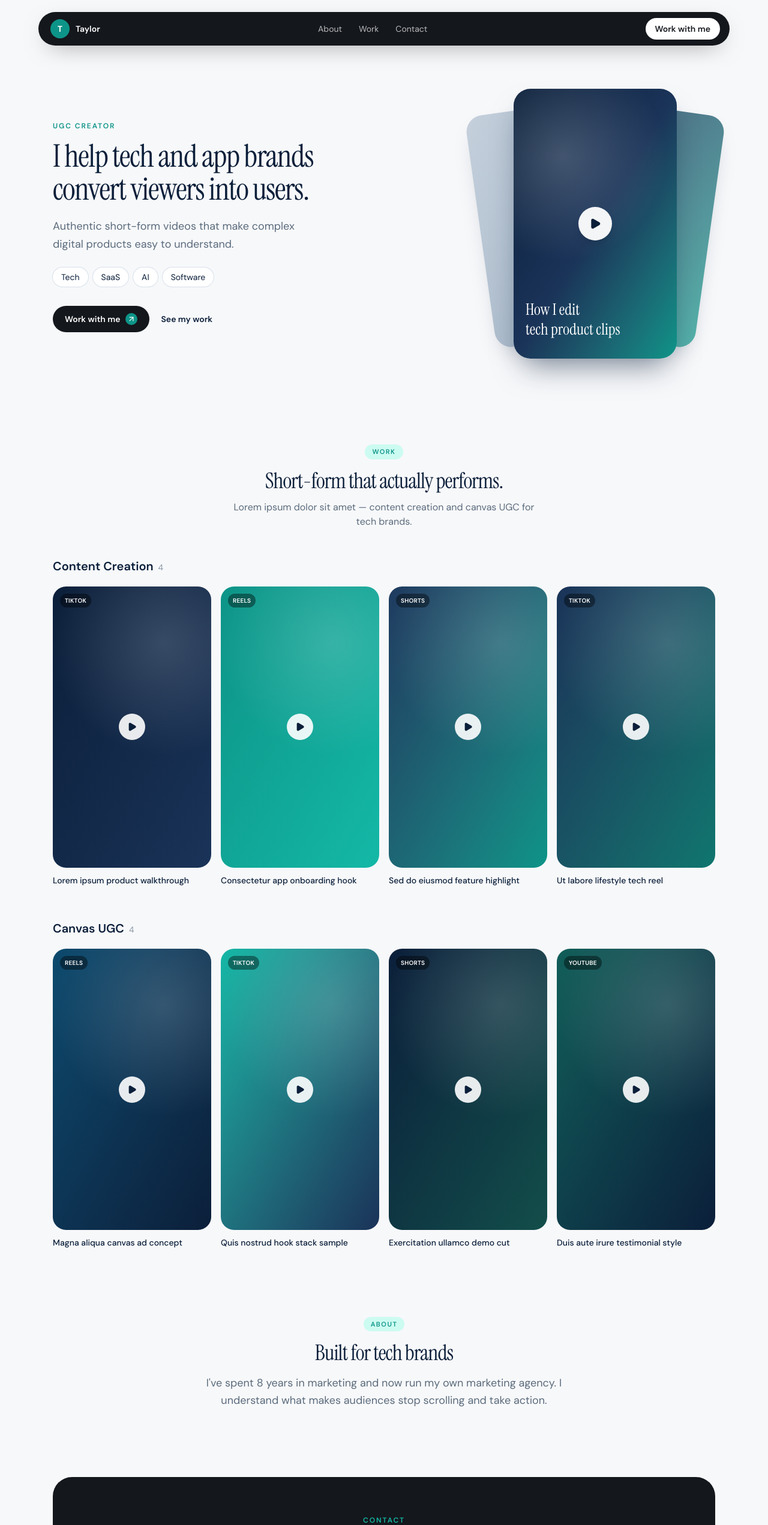
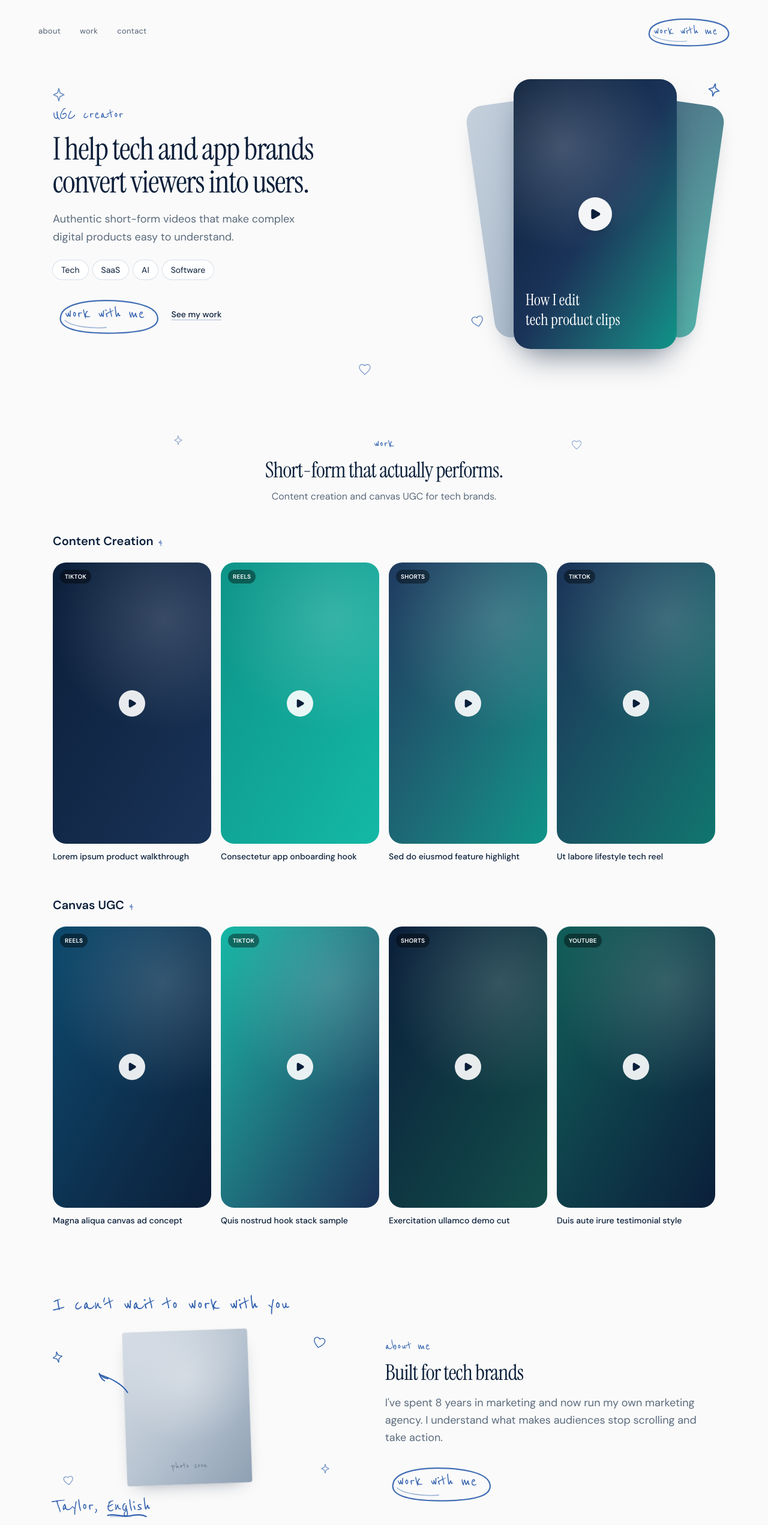
Before and after one commit to taylor-regen/taylor-ugc, a Next.js app: page / in a window 1280 px wide. Shown: the top 2543 px of the page at 60% size. Built offline with nearby package versions, Linux system fonts and the light colour scheme.

Commit message:
Add ballpoint-pen scrapbook styling across the portfolio.
Floating nav without the charcoal bar, circled work-with-me CTAs, and a handwritten about collage with stars and hearts.

Co-authored-by: Cursor <cursoragent@cursor.com>

```diff
--- a/src/app/globals.css
+++ b/src/app/globals.css
@@ -2,13 +2,14 @@
 
 :root {
   --bg: #ffffff;
-  --bg-soft: #f5f8fb;
+  --bg-soft: #fafafa;
   --bg-muted: #eef3f7;
   --navy: #0b1f3a;
   --navy-soft: #1a3358;
   --teal: #0d9488;
   --teal-bright: #14b8a6;
   --teal-soft: #ccfbf1;
+  --ink: #2f5fad;
   --border: #d7e0ea;
   --text: #0b1f3a;
   --text-muted: #5b6b7c;
@@ -24,12 +25,14 @@
   --color-teal: var(--teal);
   --color-teal-bright: var(--teal-bright);
   --color-teal-soft: var(--teal-soft);
+  --color-ink: var(--ink);
   --color-border: var(--border);
   --color-text: var(--text);
   --color-text-muted: var(--text-muted);
   --color-text-faint: var(--text-faint);
   --font-sans: var(--font-dm-sans);
   --font-display: var(--font-instrument);
+  --font-pen: var(--font-reenie);
 }
 
 html {
@@ -51,12 +54,18 @@ html {
 }
 
 body {
-  background: #f7f8fa;
+  background: #fafafa;
   color: var(--text);
   font-family: var(--font-dm-sans), system-ui, sans-serif;
 }
 
+.font-pen {
+  font-family: var(--font-reenie), cursive;
+  font-weight: 400;
+  letter-spacing: 0.01em;
+}
+
 ::selection {
-  background: color-mix(in oklab, var(--teal) 30%, white);
+  background: color-mix(in oklab, var(--ink) 25%, white);
   color: var(--navy);
 }
--- /dev/null
+++ b/src/components/portfolio/PenDoodles.tsx
@@ -0,0 +1,100 @@
+export function PenCircle({ className = "" }: { className?: string }) {
+  return (
+    <svg
+      viewBox="0 0 160 56"
+      fill="none"
+      aria-hidden
+      className={className}
+      preserveAspectRatio="none"
+    >
+      <path
+        d="M18 28c2-14 28-22 62-22s70 6 74 22c4 16-18 24-70 24S14 42 18 28Z"
+        stroke="currentColor"
+        strokeWidth="2.2"
+        strokeLinecap="round"
+        strokeLinejoin="round"
+        vectorEffect="non-scaling-stroke"
+        opacity="0.9"
+      />
+      <path
+        d="M24 34c8 8 36 12 58 10"
+        stroke="currentColor"
+        strokeWidth="1.4"
+        strokeLinecap="round"
+        opacity="0.45"
+      />
+    </svg>
+  );
+}
+
+export function PenArrow({ className = "" }: { className?: string }) {
+  return (
+    <svg viewBox="0 0 120 80" fill="none" aria-hidden className={className}>
+      <path
+        d="M12 18c18 4 38 22 52 42"
+        stroke="currentColor"
+        strokeWidth="2.4"
+        strokeLinecap="round"
+      />
+      <path
+        d="M52 48c4 8 10 12 16 14M68 62c-8 0-14-2-18-6"
+        stroke="currentColor"
+        strokeWidth="2.4"
+        strokeLinecap="round"
+        strokeLinejoin="round"
+      />
+    </svg>
+  );
+}
+
+export function PenStar({ className = "" }: { className?: string }) {
+  return (
+    <svg viewBox="0 0 32 32" fill="none" aria-hidden className={className}>
+      <path
+        d="M16 4l2.2 8.2L26 16l-7.8 3.8L16 28l-2.2-8.2L6 16l7.8-3.8L16 4Z"
+        stroke="currentColor"
+        strokeWidth="1.8"
+        strokeLinejoin="round"
+      />
+    </svg>
+  );
+}
+
+export function PenHeart({ className = "" }: { className?: string }) {
+  return (
+    <svg viewBox="0 0 32 30" fill="none" aria-hidden className={className}>
+      <path
+        d="M16 26C10 21 4 16.5 4 10.5 4 6.5 7 4 10.5 4c2.2 0 4 1.2 5.5 3C17.5 5.2 19.3 4 21.5 4 25 4 28 6.5 28 10.5 28 16.5 22 21 16 26Z"
+        stroke="currentColor"
+        strokeWidth="1.8"
+        strokeLinejoin="round"
+      />
+    </svg>
+  );
+}
+
+export function PenUnderline({ className = "" }: { className?: string }) {
+  return (
+    <svg
+      viewBox="0 0 120 12"
+      fill="none"
+      aria-hidden
+      className={className}
+      preserveAspectRatio="none"
+    >
+      <path
+        d="M2 7c18-3 36 2 54 1s36-4 52 1"
+        stroke="currentColor"
+        strokeWidth="2.2"
+        strokeLinecap="round"
+      />
+      <path
+        d="M10 9c20-1 40 1 58 0"
+        stroke="currentColor"
+        strokeWidth="1.2"
+        strokeLinecap="round"
+        opacity="0.5"
+      />
+    </svg>
+  );
+}
--- a/src/components/portfolio/PortfolioPage.tsx
+++ b/src/components/portfolio/PortfolioPage.tsx
@@ -1,7 +1,14 @@
 "use client";
 
-import { ArrowUpRight, Play } from "lucide-react";
+import { Play } from "lucide-react";
 import { niches, workCategories } from "@/lib/content";
+import {
+  PenArrow,
+  PenCircle,
+  PenHeart,
+  PenStar,
+  PenUnderline,
+} from "@/components/portfolio/PenDoodles";
 
 function scrollTo(id: string) {
   document.getElementById(id)?.scrollIntoView({ behavior: "smooth", block: "start" });
@@ -9,14 +16,15 @@ function scrollTo(id: string) {
 
 export function PortfolioPage() {
   return (
-    <div className="mx-auto max-w-6xl px-4 pb-20 pt-28 md:px-6 md:pt-32">
+    <div className="mx-auto max-w-6xl px-4 pb-20 pt-24 md:px-6 md:pt-28">
       {/* Hero */}
-      <section className="grid items-center gap-10 pb-20 md:grid-cols-2 md:gap-12 md:pb-28">
+      <section className="relative grid items-center gap-10 pb-20 md:grid-cols-2 md:gap-12 md:pb-28">
+        <PenStar className="absolute -left-1 top-8 hidden size-7 text-ink/70 md:block" />
+        <PenHeart className="absolute bottom-24 left-[46%] hidden size-6 text-ink/60 md:block" />
+
         <div>
-          <p className="text-xs font-semibold uppercase tracking-[0.16em] text-teal">
-            UGC creator
-          </p>
-          <h1 className="mt-4 max-w-xl font-display text-4xl leading-[1.05] tracking-tight text-navy md:text-5xl lg:text-[3.25rem]">
+          <p className="font-pen text-2xl text-ink md:text-[1.7rem]">UGC creator</p>
+          <h1 className="mt-3 max-w-xl font-display text-4xl leading-[1.05] tracking-tight text-navy md:text-5xl lg:text-[3.25rem]">
             I help tech and app brands convert viewers into users.
           </h1>
           <p className="mt-5 max-w-md text-base leading-relaxed text-text-muted md:text-lg">
@@ -35,19 +43,17 @@ export function PortfolioPage() {
             ))}
           </div>
 
-          <div className="mt-8 flex flex-wrap items-center gap-5">
+          <div className="mt-8 flex flex-wrap items-center gap-6">
             <a
               href="#contact"
               onClick={(e) => {
                 e.preventDefault();
                 scrollTo("contact");
               }}
-              className="inline-flex items-center gap-2 rounded-full bg-[#14171c] px-5 py-3 text-sm font-semibold text-white transition hover:bg-navy"
+              className="relative inline-flex px-5 py-2 font-pen text-3xl text-ink transition hover:opacity-80"
             >
-              Work with me
-              <span className="inline-flex size-5 items-center justify-center rounded-full bg-teal text-white">
-                <ArrowUpRight className="size-3.5" />
-              </span>
+              work with me
+              <PenCircle className="pointer-events-none absolute -inset-x-2 -inset-y-1 text-ink" />
             </a>
             <a
               href="#work"
@@ -55,26 +61,25 @@ export function PortfolioPage() {
                 e.preventDefault();
                 scrollTo("work");
               }}
-              className="text-sm font-semibold text-navy underline-offset-4 transition hover:text-teal hover:underline"
+              className="text-sm font-medium text-navy underline decoration-ink/40 underline-offset-4 transition hover:text-ink"
             >
               See my work
             </a>
           </div>
         </div>
 
-        {/* Centered front video with left/right slant cards */}
         <div className="relative mx-auto aspect-[4/5] w-full max-w-[360px] md:mx-0 md:ml-auto md:max-w-[400px]">
-          {/* Left slant */}
+          <PenStar className="absolute -right-3 top-6 z-20 size-6 rotate-12 text-ink md:size-7" />
+          <PenHeart className="absolute -left-2 bottom-16 z-20 size-5 -rotate-12 text-ink/80 md:size-6" />
+
           <div
             aria-hidden
             className="absolute left-[2%] top-[10%] z-0 h-[78%] w-[58%] -rotate-[8deg] rounded-[28px] bg-gradient-to-br from-[#c5d0dc] to-[#9aadc0] shadow-[0_18px_40px_-20px_rgba(11,31,58,0.35)]"
           />
-          {/* Right slant */}
           <div
             aria-hidden
             className="absolute right-[2%] top-[10%] z-0 h-[78%] w-[58%] rotate-[8deg] rounded-[28px] bg-gradient-to-br from-navy-soft/80 to-teal/70 shadow-[0_18px_40px_-20px_rgba(11,31,58,0.4)]"
           />
-          {/* Front center */}
           <div className="absolute left-1/2 top-[4%] z-10 h-[90%] w-[68%] -translate-x-1/2 overflow-hidden rounded-[28px] bg-gradient-to-br from-navy via-navy-soft to-teal shadow-[0_28px_50px_-18px_rgba(11,31,58,0.55)]">
             <div className="absolute inset-0 bg-[radial-gradient(circle_at_30%_25%,rgba(255,255,255,0.2),transparent_45%)]" />
             <div className="absolute inset-0 flex items-center justify-center">
@@ -93,15 +98,15 @@ export function PortfolioPage() {
 
       {/* Work */}
       <section id="work" className="scroll-mt-28 pb-20 md:pb-28">
-        <div className="mb-12 text-center">
-          <span className="inline-flex rounded-full bg-teal-soft px-3 py-1 text-[11px] font-semibold uppercase tracking-[0.14em] text-teal">
-            Work
-          </span>
-          <h2 className="mt-4 font-display text-3xl tracking-tight text-navy md:text-4xl">
+        <div className="relative mb-12 text-center">
+          <PenStar className="absolute left-[18%] top-0 size-5 text-ink/50" />
+          <PenHeart className="absolute right-[20%] top-2 size-5 text-ink/50" />
+          <p className="font-pen text-2xl text-ink">work</p>
+          <h2 className="mt-2 font-display text-3xl tracking-tight text-navy md:text-4xl">
             Short-form that actually performs.
           </h2>
           <p className="mx-auto mt-3 max-w-lg text-sm text-text-muted md:text-base">
-            Lorem ipsum dolor sit amet — content creation and canvas UGC for tech brands.
+            Content creation and canvas UGC for tech brands.
           </p>
         </div>
 
@@ -110,7 +115,7 @@ export function PortfolioPage() {
             <div key={category.name}>
               <div className="mb-5 flex items-baseline gap-2">
                 <h3 className="text-xl font-semibold text-navy">{category.name}</h3>
-                <span className="text-sm text-text-faint">{category.count}</span>
+                <span className="font-pen text-xl text-ink">{category.count}</span>
               </div>
               <div className="grid grid-cols-2 gap-3 sm:gap-4 lg:grid-cols-4">
                 {category.items.map((item) => (
@@ -141,38 +146,88 @@ export function PortfolioPage() {
 
       {/* About */}
       <section id="about" className="scroll-mt-28 pb-20 md:pb-28">
-        <div className="mx-auto max-w-2xl text-center">
-          <span className="inline-flex rounded-full bg-teal-soft px-3 py-1 text-[11px] font-semibold uppercase tracking-[0.14em] text-teal">
-            About
+        <div className="grid items-center gap-10 md:grid-cols-[0.95fr_1.05fr] md:gap-14">
+          {/* Handwritten scrapbook side */}
+          <div className="relative mx-auto w-full max-w-md md:mx-0">
+            <p className="font-pen text-[2rem] leading-none text-ink md:text-[2.35rem]">
+              I can&apos;t wait to work with you
+            </p>
+
+            <div className="relative mt-6 flex justify-center">
+              <PenStar className="absolute -left-1 top-8 size-6 -rotate-12 text-ink" />
+              <PenHeart className="absolute -right-2 top-2 size-6 rotate-12 text-ink" />
+              <PenStar className="absolute bottom-4 -right-4 size-5 text-ink/70" />
+              <PenHeart className="absolute -bottom-1 left-4 size-5 -rotate-6 text-ink/70" />
+
+              <div className="relative">
+                <div className="h-56 w-44 -rotate-2 overflow-hidden rounded-sm bg-gradient-to-br from-[#d6dde6] via-[#b8c4d1] to-[#8fa0b3] shadow-[0_12px_30px_-16px_rgba(11,31,58,0.45)] ring-1 ring-black/5 md:h-64 md:w-52">
+                  <div className="flex h-full items-end justify-center bg-[radial-gradient(circle_at_50%_30%,rgba(255,255,255,0.35),transparent_55%)] pb-4">
+                    <span className="font-pen text-lg text-navy/40">photo soon</span>
+                  </div>
+                </div>
+
+                <div className="absolute -left-16 top-10 hidden w-28 rotate-[-18deg] text-ink sm:block md:-left-20">
+                  <PenArrow className="h-16 w-full rotate-90 scale-x-[-1]" />
+                </div>
+              </div>
+            </div>
+
+            <div className="mt-5 text-ink">
+              <p className="font-pen text-3xl leading-none md:text-[2.1rem]">
+                Taylor,{" "}
+                <span className="relative inline-block">
+                  English
+                  <PenUnderline className="absolute -bottom-1 left-0 h-3 w-full" />
                 </span>
-          <h2 className="mt-4 font-display text-3xl tracking-tight text-navy md:text-4xl">
+              </p>
+              <p className="mt-3 font-pen text-xl text-ink/80">UGC · tech &amp; apps</p>
+            </div>
+          </div>
+
+          {/* About copy */}
+          <div>
+            <p className="font-pen text-2xl text-ink">about me</p>
+            <h2 className="mt-2 font-display text-3xl tracking-tight text-navy md:text-4xl">
               Built for tech brands
             </h2>
-          <p className="mt-4 text-base leading-relaxed text-text-muted md:text-lg">
+            <p className="mt-4 max-w-xl text-base leading-relaxed text-text-muted md:text-lg">
               I&apos;ve spent 8 years in marketing and now run my own marketing agency. I
               understand what makes audiences stop scrolling and take action.
             </p>
+            <a
+              href="#contact"
+              onClick={(e) => {
+                e.preventDefault();
+                scrollTo("contact");
+              }}
+              className="relative mt-8 inline-flex px-5 py-2 font-pen text-3xl text-ink transition hover:opacity-80"
+            >
+              work with me
+              <PenCircle className="pointer-events-none absolute -inset-x-2 -inset-y-1 text-ink" />
+            </a>
+          </div>
         </div>
       </section>
 
       {/* Contact */}
       <section id="contact" className="scroll-mt-28">
-        <div className="rounded-[32px] bg-[#14171c] px-6 py-12 text-center text-white md:px-12 md:py-16">
-          <p className="text-xs font-semibold uppercase tracking-[0.16em] text-teal-bright">
-            Contact
-          </p>
-          <h2 className="mt-4 font-display text-3xl md:text-4xl">
+        <div className="relative overflow-hidden rounded-[32px] border border-border bg-white px-6 py-12 text-center md:px-12 md:py-16">
+          <PenStar className="absolute left-8 top-8 size-6 text-ink/50" />
+          <PenHeart className="absolute right-10 top-10 size-6 text-ink/50" />
+          <PenStar className="absolute bottom-10 left-1/4 size-5 text-ink/40" />
+          <p className="font-pen text-2xl text-ink">contact</p>
+          <h2 className="mt-3 font-display text-3xl text-navy md:text-4xl">
             Let&apos;s make something scroll-stopping
           </h2>
-          <p className="mx-auto mt-3 max-w-md text-sm leading-relaxed text-white/65 md:text-base">
-            Lorem ipsum dolor sit amet. Tell me about the product and timeline.
+          <p className="mx-auto mt-3 max-w-md text-sm leading-relaxed text-text-muted md:text-base">
+            Tell me about the product and timeline.
           </p>
           <a
             href="mailto:hello@example.com"
-            className="mt-8 inline-flex items-center gap-2 rounded-full bg-white px-6 py-3 text-sm font-semibold text-[#14171c] transition hover:bg-teal-soft"
+            className="relative mt-8 inline-flex px-5 py-2 font-pen text-3xl text-ink transition hover:opacity-80"
           >
             hello@example.com
-            <ArrowUpRight className="size-4 text-teal" />
+            <PenCircle className="pointer-events-none absolute -inset-x-3 -inset-y-1 text-ink" />
           </a>
         </div>
       </section>
--- a/src/components/portfolio/PortfolioShell.tsx
+++ b/src/components/portfolio/PortfolioShell.tsx
@@ -3,6 +3,7 @@
 import { useState } from "react";
 import { Menu, X } from "lucide-react";
 import { navItems } from "@/lib/content";
+import { PenCircle } from "@/components/portfolio/PenDoodles";
 
 export function PortfolioShell({ children }: { children: React.ReactNode }) {
   const [open, setOpen] = useState(false);
@@ -13,50 +14,38 @@ export function PortfolioShell({ children }: { children: React.ReactNode }) {
   }
 
   return (
-    <div className="min-h-screen bg-[#f7f8fa] text-navy">
-      <div className="pointer-events-none fixed inset-x-0 top-0 z-40 px-4 pt-4 md:px-6 md:pt-5">
-        <header className="pointer-events-auto mx-auto flex max-w-6xl items-center justify-between gap-3 rounded-full bg-[#14171c] px-3 py-2.5 shadow-[0_12px_40px_-18px_rgba(0,0,0,0.55)] md:px-4">
-          <a
-            href="#top"
-            onClick={(e) => {
-              e.preventDefault();
-              window.scrollTo({ top: 0, behavior: "smooth" });
-            }}
-            className="flex items-center gap-2.5 pl-1"
-          >
-            <span className="inline-flex size-8 items-center justify-center rounded-full bg-teal text-sm font-bold text-white">
-              T
-            </span>
-            <span className="text-sm font-semibold text-white">Taylor</span>
-          </a>
-
-          <nav className="hidden items-center gap-7 md:flex">
+    <div className="min-h-screen bg-[#fafafa] text-navy">
+      <div className="pointer-events-none fixed inset-x-0 top-0 z-40 px-4 pt-5 md:px-8 md:pt-7">
+        <header className="pointer-events-auto mx-auto flex max-w-6xl items-center justify-between gap-4">
+          <nav className="hidden items-center gap-8 md:flex">
             {navItems.map((item) => (
               <button
                 key={item.id}
                 type="button"
                 onClick={() => goTo(item.id)}
-                className="text-sm text-white/70 transition hover:text-white"
+                className="text-[13px] lowercase tracking-wide text-navy/70 transition hover:text-ink"
               >
-                {item.label}
+                {item.label.toLowerCase()}
               </button>
             ))}
           </nav>
 
-          <div className="flex items-center gap-2">
+          <div className="ml-auto flex items-center gap-2">
             <a
               href="#contact"
               onClick={(e) => {
                 e.preventDefault();
                 goTo("contact");
               }}
-              className="hidden rounded-full bg-white px-4 py-2 text-sm font-semibold text-[#14171c] transition hover:bg-teal-soft sm:inline-flex"
+              className="relative hidden px-5 py-2 font-pen text-2xl text-ink transition hover:opacity-80 sm:inline-flex"
             >
-              Work with me
+              work with me
+              <PenCircle className="pointer-events-none absolute -inset-x-1 -inset-y-0.5 text-ink" />
             </a>
+
             <button
               type="button"
-              className="inline-flex size-9 items-center justify-center rounded-full text-white md:hidden"
+              className="inline-flex size-10 items-center justify-center text-navy md:hidden"
               aria-label={open ? "Close menu" : "Open menu"}
               onClick={() => setOpen((v) => !v)}
             >
@@ -66,24 +55,25 @@ export function PortfolioShell({ children }: { children: React.ReactNode }) {
         </header>
 
         {open && (
-          <div className="pointer-events-auto mx-auto mt-2 max-w-6xl overflow-hidden rounded-3xl bg-[#14171c] p-3 md:hidden">
+          <div className="pointer-events-auto mx-auto mt-3 max-w-6xl border border-border/70 bg-white/95 p-4 backdrop-blur md:hidden">
             <div className="flex flex-col gap-1">
               {navItems.map((item) => (
                 <button
                   key={item.id}
                   type="button"
                   onClick={() => goTo(item.id)}
-                  className="rounded-2xl px-4 py-3 text-left text-sm text-white/80 hover:bg-white/5 hover:text-white"
+                  className="rounded-xl px-3 py-2.5 text-left text-sm lowercase text-navy/80 hover:bg-bg-muted"
                 >
-                  {item.label}
+                  {item.label.toLowerCase()}
                 </button>
               ))}
               <button
                 type="button"
                 onClick={() => goTo("contact")}
-                className="mt-1 rounded-full bg-white px-4 py-3 text-sm font-semibold text-[#14171c]"
+                className="relative mt-2 self-start px-4 py-2 font-pen text-2xl text-ink"
               >
-                Work with me
+                work with me
+                <PenCircle className="pointer-events-none absolute -inset-x-1 -inset-y-0.5 text-ink" />
               </button>
             </div>
           </div>
```
Also changed, not shown: src/app/layout.tsx (+8 -2 lines). Lines whose indentation alone changed are shown as unchanged.
